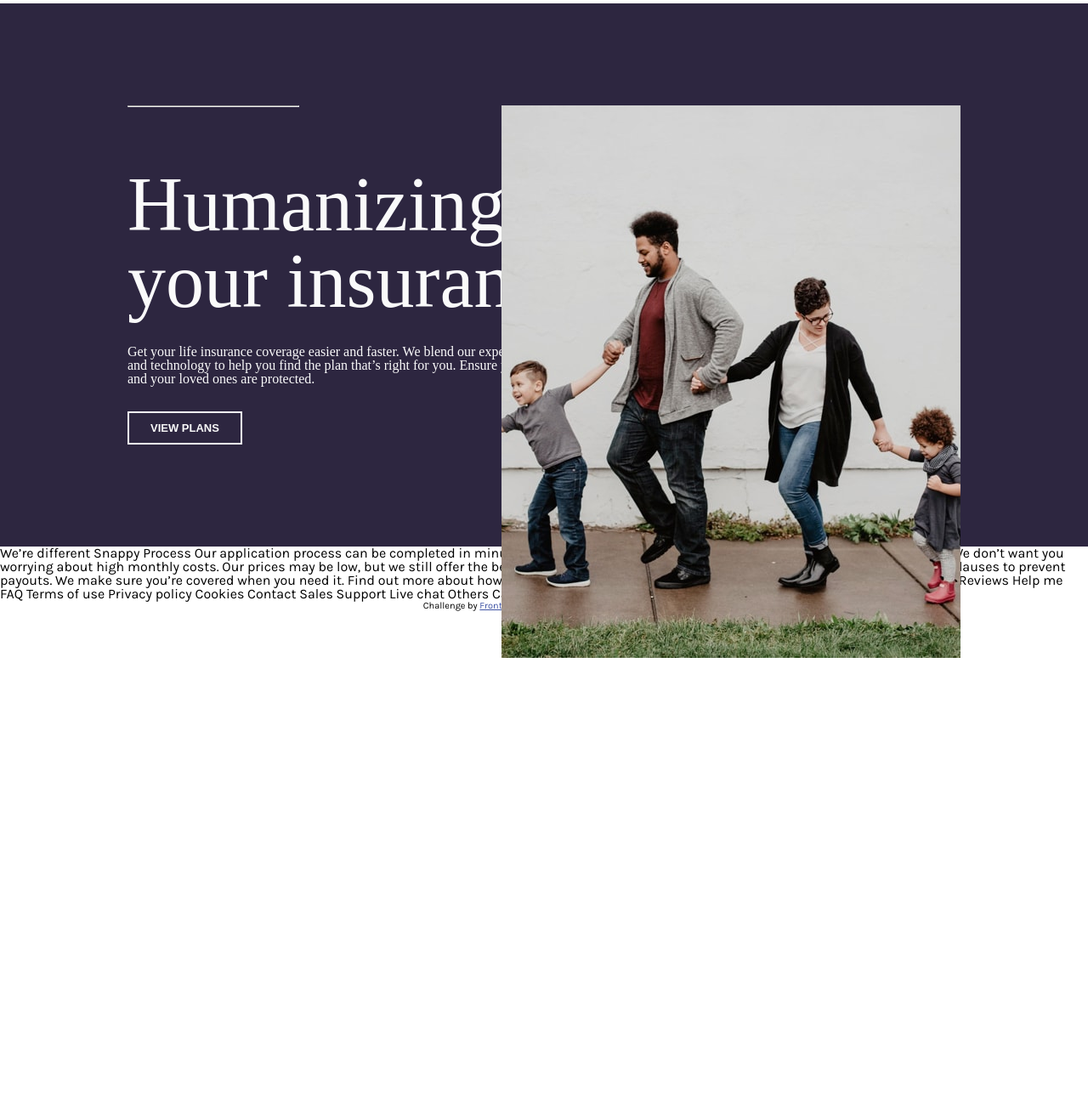
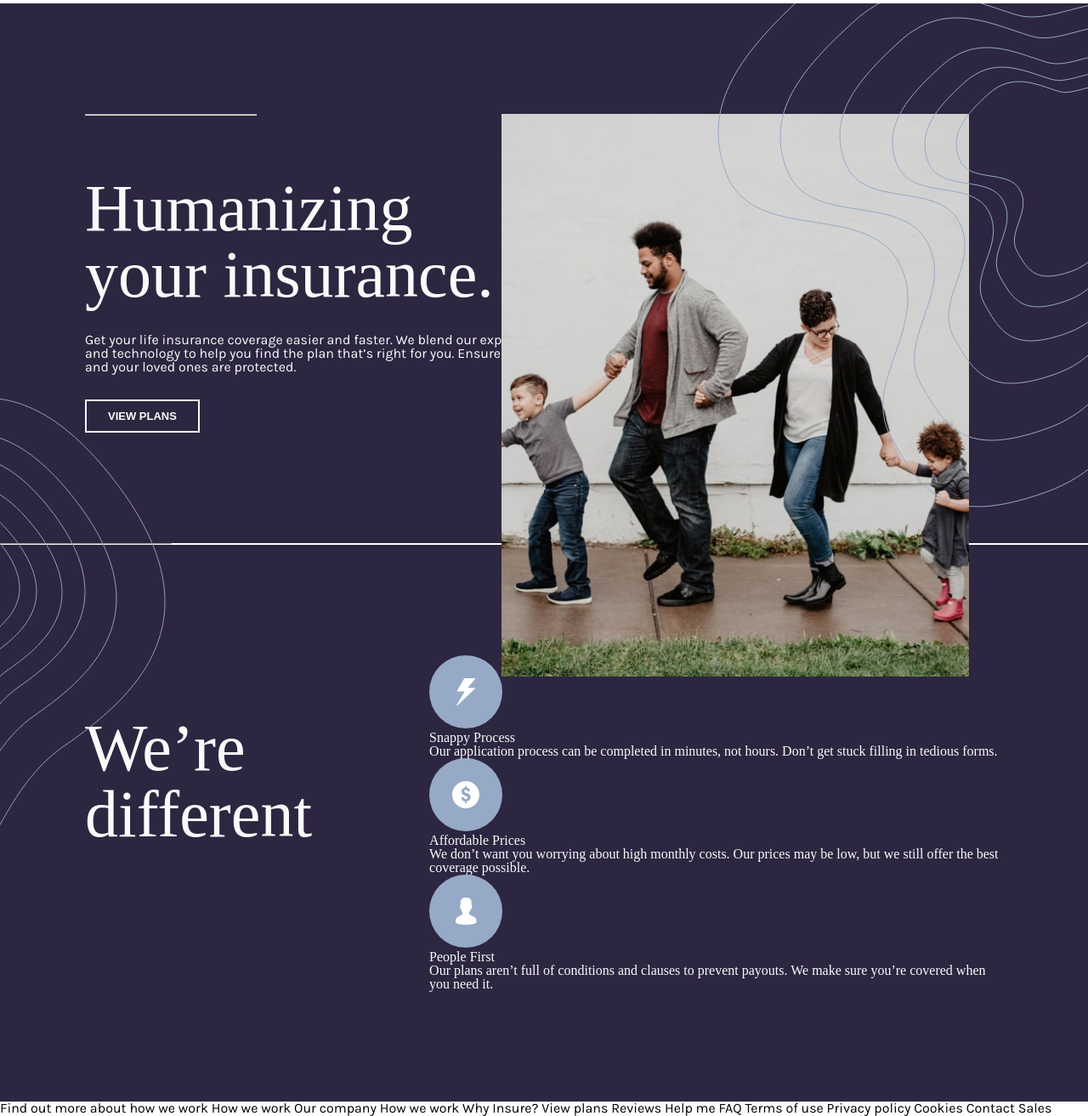
Before and after one commit to Graciliano-Barroso/insure-landing-page-master, a plain HTML site: page index.html in a window 1280 px wide. Shown: the part 60-1373 px from the top of the page at 85% size. Before the commit the page ends 834 px from the top, so only its background shows below. Drawn offline with Linux system fonts and the light colour scheme.

Commit message:
Section intro finished

```diff
--- a/index.html
+++ b/index.html
@@ -46,37 +46,45 @@
         </p>
         <button>View plans</button>
       </div>
-      <img class="intro-img" src="./images/image-intro-desktop.jpg" alt="">
+      <img class="intro-img" src="./images/image-intro-desktop.jpg" alt="fot da introdução">
+      <img class="ripples-right" src="./images/bg-pattern-intro-right-desktop.svg" alt="Linhas onduladas a direita da intro">
+      <img class="ripples-left" src="./images/bg-pattern-intro-left-desktop.svg" alt="Linhas onduladas a left da intro">
+    </section>
+    <hr>
+    <section>
+      <h2>We’re different</h2>
+      <div>
+        <div>
+          <img src="./images/icon-snappy-process.svg" alt="Ilustração do snappy process">
+          <h3>Snappy Process</h3>
+          <p>
+            Our application process can be completed in minutes, not hours. Don’t get
+            stuck filling in tedious forms.
+          </p>
+        </div>
+        <div>
+          <img src="./images/icon-affordable-prices.svg" alt="Ilustração do snappy process">
+          <h3>Affordable Prices</h3>
+          <p>
+            We don’t want you worrying about high monthly costs. Our prices may be low,
+            but we still offer the best coverage possible.
+          </p>
+        </div>
+        <div>
+          <img src="./images/icon-people-first.svg" alt="Ilustração do snappy process">
+          <h3>People First</h3>
+          <p>
+            Our plans aren’t full of conditions and clauses to prevent payouts. We make
+            sure you’re covered when you need it.
+          </p>
+        </div>
+      </div>
     </section>
   </main>
 
 
 
 
-
-
-
-
-
-
-
-
-  We’re different
-
-  Snappy Process
-
-  Our application process can be completed in minutes, not hours. Don’t get
-  stuck filling in tedious forms.
-
-  Affordable Prices
-
-  We don’t want you worrying about high monthly costs. Our prices may be low,
-  but we still offer the best coverage possible.
-
-  People First
-
-  Our plans aren’t full of conditions and clauses to prevent payouts. We make
-  sure you’re covered when you need it.
 
   Find out more about how we work
 
--- a/style.css
+++ b/style.css
@@ -79,7 +79,6 @@ header{
 }
 
 .plans:hover {
-    margin-right: 25px;
     padding: 10px 25px 10px 25px;
     background-color: var(--Very-Dark-Violet);
     text-decoration: none;
@@ -97,7 +96,7 @@ section {
     font-family: var(--DM-Serif-Display);
     background-color: var(--Dark-Violet);
     color: var(--Very-Light-Gray);
-    padding: 120px 150px;
+    padding: 130px 100px;
 }
 
 hr {
@@ -106,11 +105,12 @@ hr {
 }
 
 h2 {
-    font-size: 90px;
+    font-size: 78px;
     margin-top: 70px;
 }
 
 .section-box p {
+    font-family: var(--Karla);
     margin: 30px 0;
 }
 
@@ -150,6 +150,21 @@ h2 {
 }
 
 .intro-img {
+    width: 550px;
     position: absolute;
-    right: 150px;
+    right: 140px;
 }
+
+.ripples-right {
+    z-index: 1;
+    position: absolute;
+    right: 0px;
+    top: 64px;
+}
+
+.ripples-left {
+    z-index: 1;
+    position: absolute;
+    left: 0px;
+    top: 528px;
+}
```
